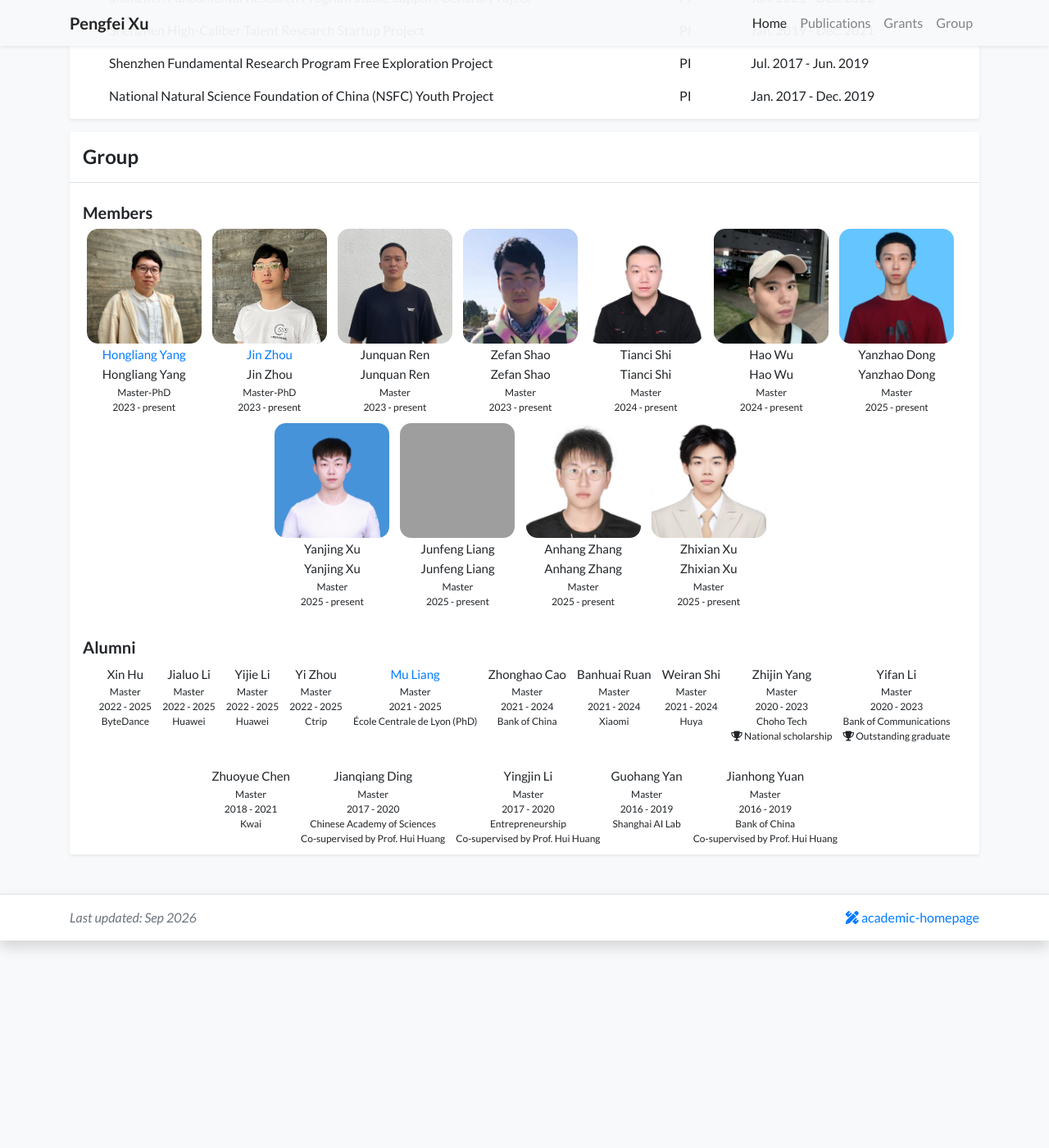
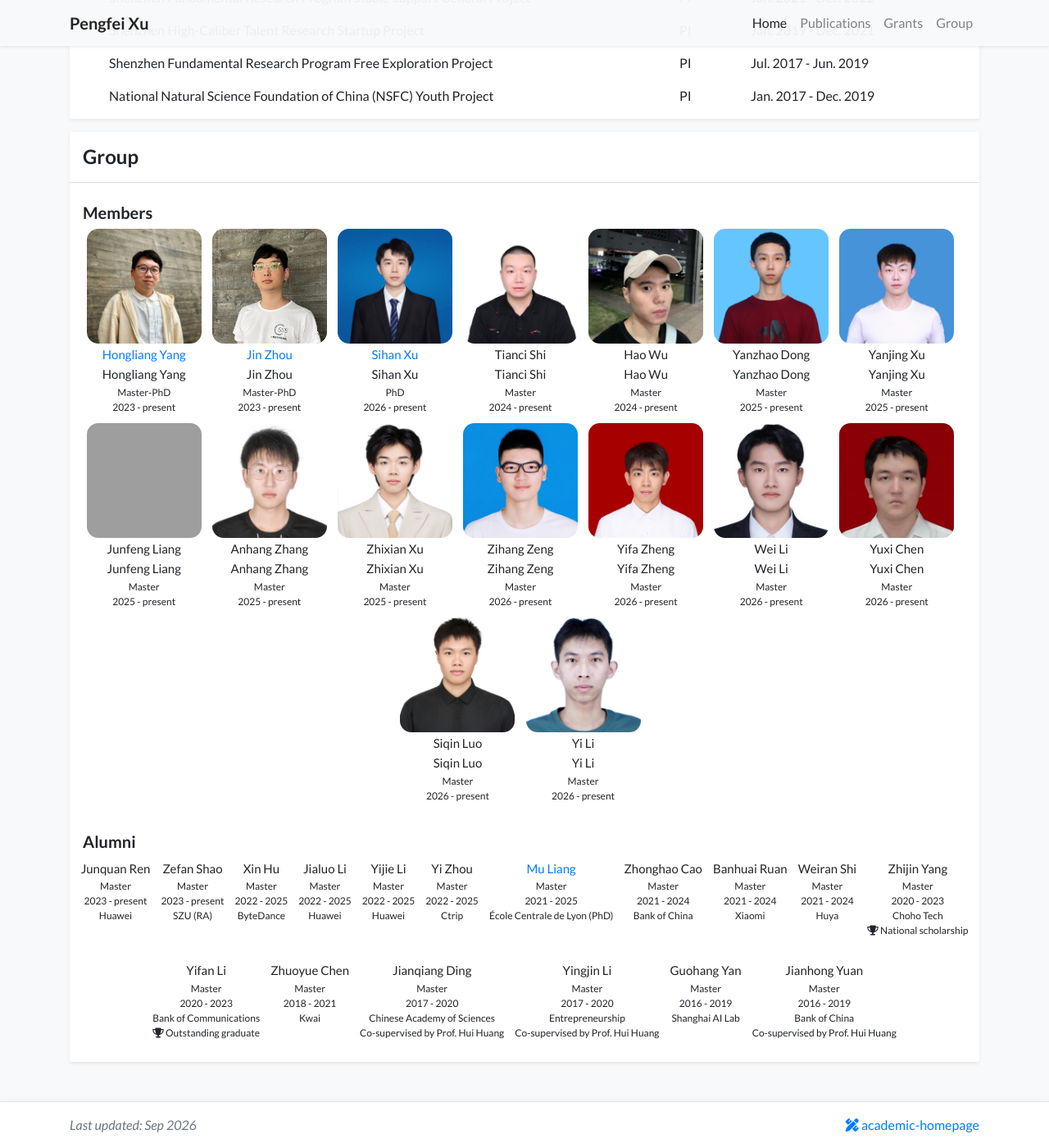
Before and after one commit to pengfeixu/pengfeixu.github.io, a Jekyll site: the page built from index.html, in a window 1280 px wide and 1400 px high, scrolled down 6435 px. Shown: the whole window at 82% size. Built offline with Jekyll 4.4.1, drawn with Linux system fonts in a browser that asks for light colours; a style sheet for code colours, icons or effects is not loaded; grey boxes are pictures that could not be loaded.

Commit message:
update group

```diff
--- a/_data/group.yml
+++ b/_data/group.yml
@@ -15,17 +15,12 @@ students:
   interest: Computer Graphics
   portrait: /assets/images/photos/zhoujin.jpg
 
-- name: Junquan Ren
-  program: Master
-  period: 2023 - present
-  interest: Computer Graphics
-  portrait: /assets/images/photos/junquan.jpg
-
-- name: Zefan Shao
-  program: Master
-  period: 2023 - present
-  interest: Computer Graphics
-  portrait: /assets/images/photos/zefan.jpg
+- name: Sihan Xu
+  homepage: https://doudin404.github.io/
+  program: PhD
+  period: 2026 - present
+  interest: Computer Vision
+  portrait: /assets/images/photos/xusihan.jpg
 
 - name: Tianci Shi
   program: Master
@@ -69,7 +64,57 @@ students:
   interest: Computer Graphics
   portrait: /assets/images/photos/xuzhixian.jpg
 
+- name: Zihang Zeng
+  program: Master
+  period: 2026 - present
+  interest: Computer Graphics
+  portrait: /assets/images/photos/zengzihang.jpg
+
+- name: Yifa Zheng
+  program: Master
+  period: 2026 - present
+  interest: Computer Graphics
+  portrait: /assets/images/photos/zhengyifa.jpg
+
+- name: Wei Li
+  program: Master
+  period: 2026 - present
+  interest: Computer Graphics
+  portrait: /assets/images/photos/liwei.jpg
+
+- name: Yuxi Chen
+  program: Master
+  period: 2026 - present
+  interest: Computer Graphics
+  portrait: /assets/images/photos/chenyuxi.jpg
+
+- name: Siqin Luo
+  program: Master
+  period: 2026 - present
+  interest: Computer Graphics
+  portrait: /assets/images/photos/luosiqin.jpg
+
+- name: Yi Li
+  program: Master
+  period: 2026 - present
+  interest: Computer Graphics
+  portrait: /assets/images/photos/liyi.jpg
+
 alumni:
+- name: Junquan Ren
+  program: Master
+  period: 2023 - present
+  work: Huawei
+  interest: Computer Graphics
+  portrait: /assets/images/photos/junquan.jpg
+
+- name: Zefan Shao
+  program: Master
+  period: 2023 - present
+  work: SZU (RA)
+  interest: Computer Graphics
+  portrait: /assets/images/photos/zefan.jpg
+
 - name: Xin Hu
   program: Master
   period: 2022 - 2025
```
Also changed, not shown: _publications/2026/Telligram.md (+2 -2 lines), assets/images/photos/chenyuxi.jpg (added), assets/images/photos/liwei.jpg (added), assets/images/photos/liyi.jpg (added), assets/images/photos/luosiqin.jpg (added), assets/images/photos/xusihan.jpg (added), assets/images/photos/zengzihang.jpg (added), assets/images/photos/zhengyifa.jpg (added).
